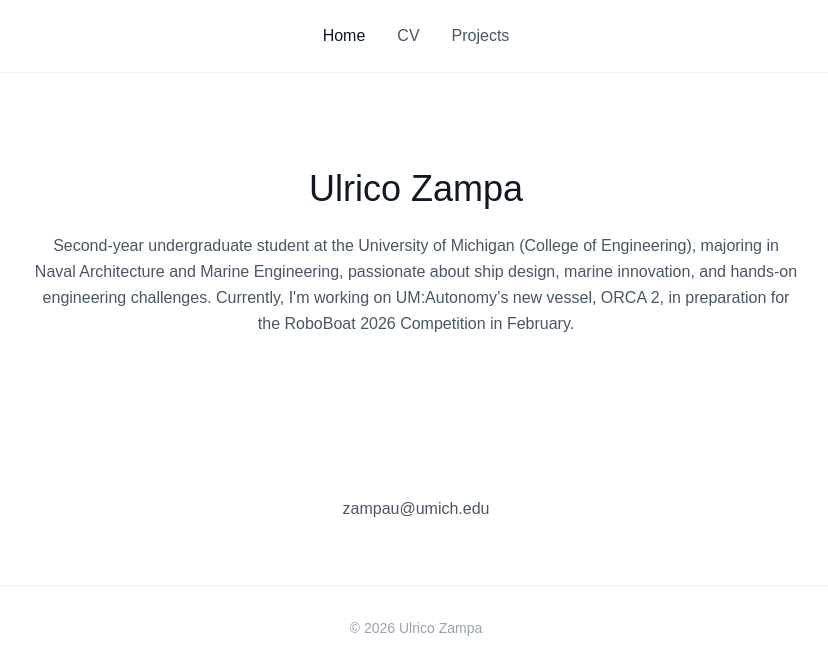
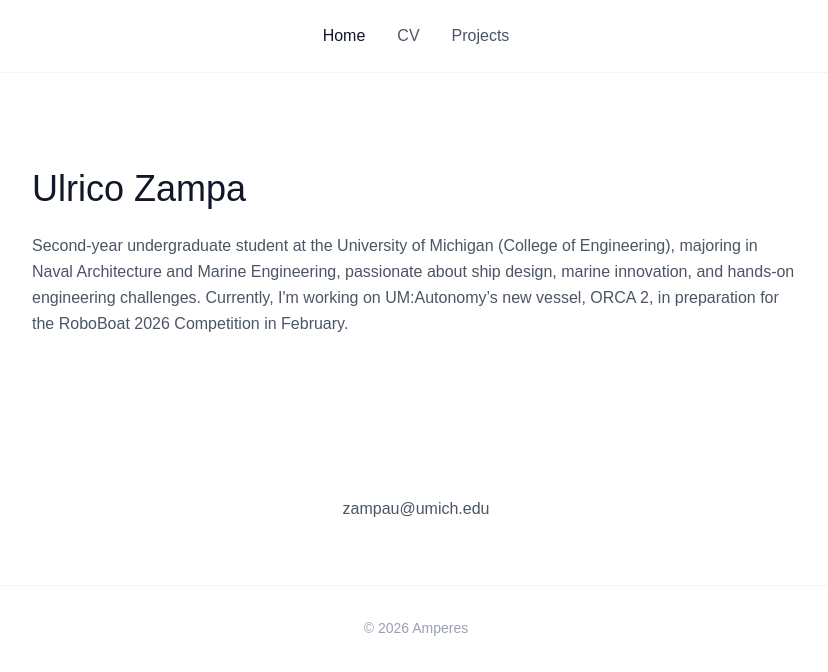
Before and after one commit to ulricozampa/amperes-portfolio, a Next.js app: page / in a window 1280 px wide. Shown: the top 672 px of the page, without its empty margins (224-1052 px from the left). Built offline with nearby package versions, Linux system fonts and the light colour scheme.

Commit message:
Add prestigious exhibitions with creative awards

```diff
--- a/app/page.tsx
+++ b/app/page.tsx
@@ -16,10 +16,10 @@
 
       {/* Hero Section */}
       <section className="container mx-auto px-6 py-24">
-        <div className="max-w-3xl mx-auto text-center">
+        <div className="max-w-3xl mx-auto text-left-align">
           <h1 className="text-4xl font-normal mb-6 text-gray-900">Ulrico Zampa</h1>
 
-          <p className="text-m text-gray-600 leading-relaxed">
+          <p className="text-s text-gray-600 leading-relaxed">
             Second-year undergraduate student at the University of Michigan (College of Engineering), majoring
             in Naval Architecture and Marine Engineering, passionate about ship design, marine innovation, and
             hands-on engineering challenges. Currently, I'm working on UM:Autonomy’s new vessel, ORCA 2, in
@@ -39,7 +39,7 @@
 
       {/* Footer */}
       <footer className="container mx-auto px-6 py-8 border-t border-gray-100">
-        <p className="text-gray-400 text-sm text-center">© 2026 Ulrico Zampa</p>
+        <p className="text-gray-400 text-sm text-center">© 2026 Amperes</p>
       </footer>
     </main>
   );
```
